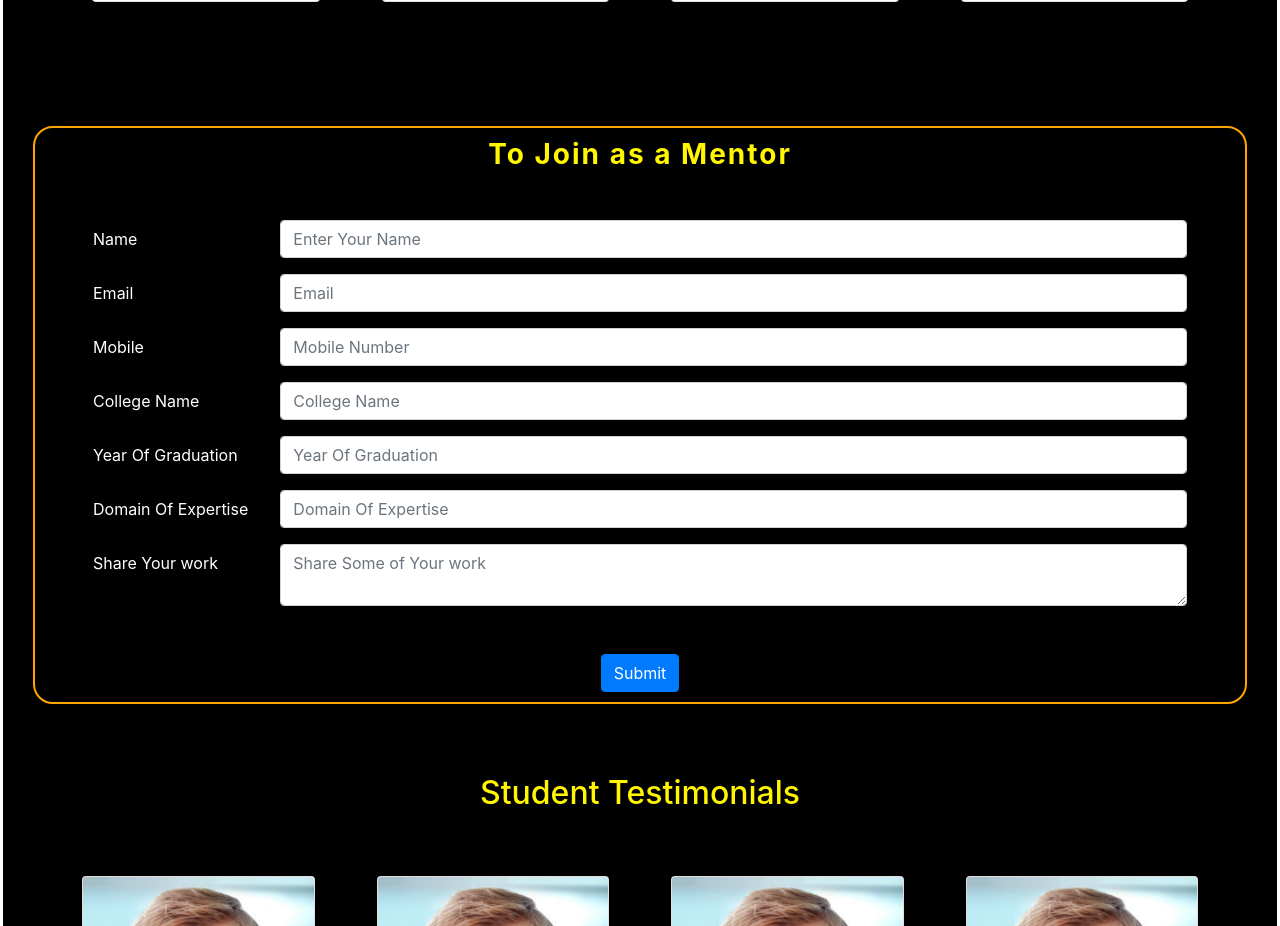
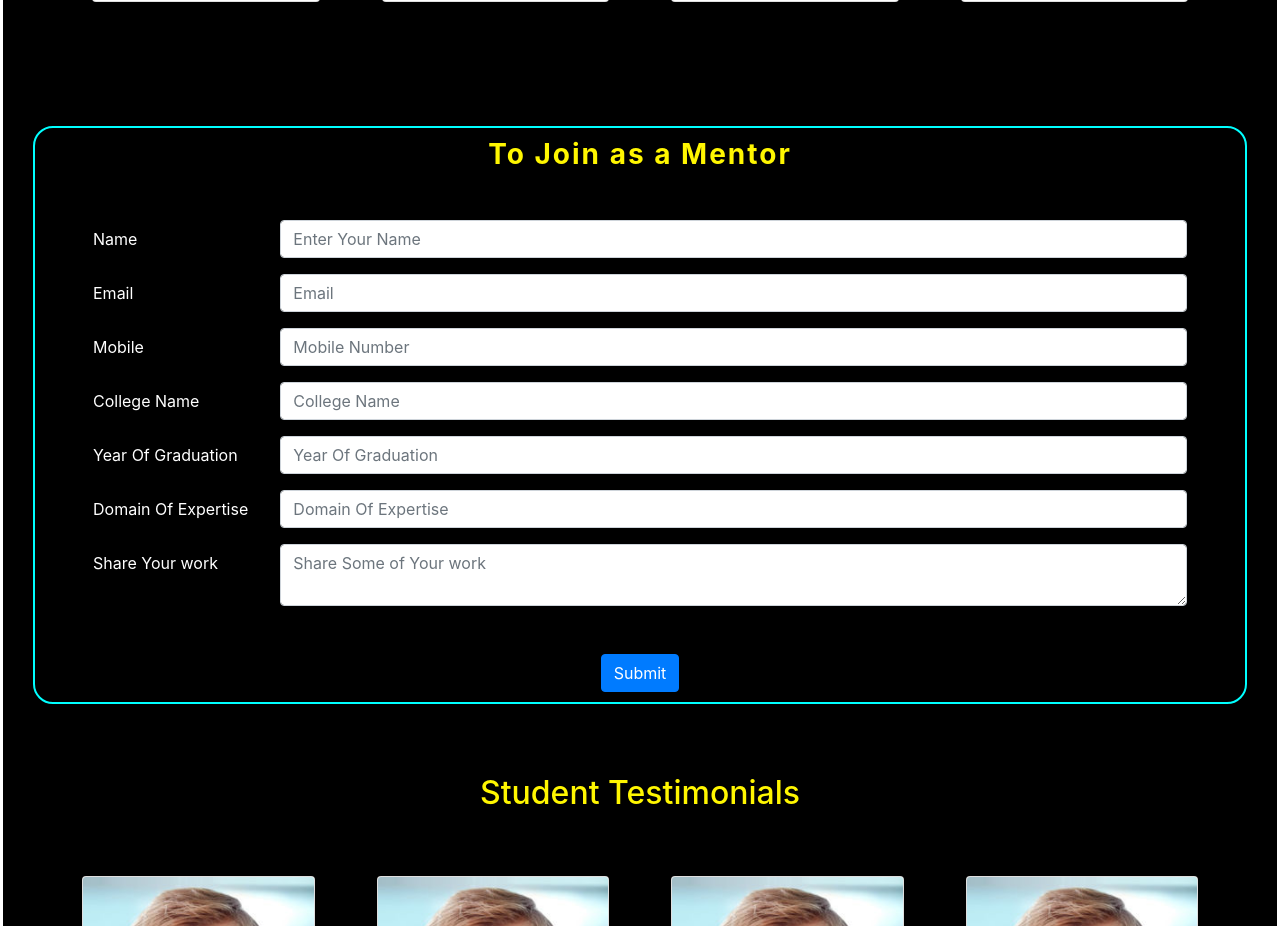
Before and after one commit to Atif0604/Mentorship, a plain HTML site: page index.html in a window 1280 px wide. Shown: the part 1620-2546 px from the top of the page. Drawn offline with nearby package versions, Linux system fonts and the light colour scheme.

Commit message:
Update style.css

```diff
--- a/style.css
+++ b/style.css
@@ -103,7 +103,7 @@ h3 {
 {
 	margin: 10px;
 	padding:10px;
-	border:2px solid orange;
+	border:2px solid aqua;
 	border-radius: 20px;
 
 }
```
